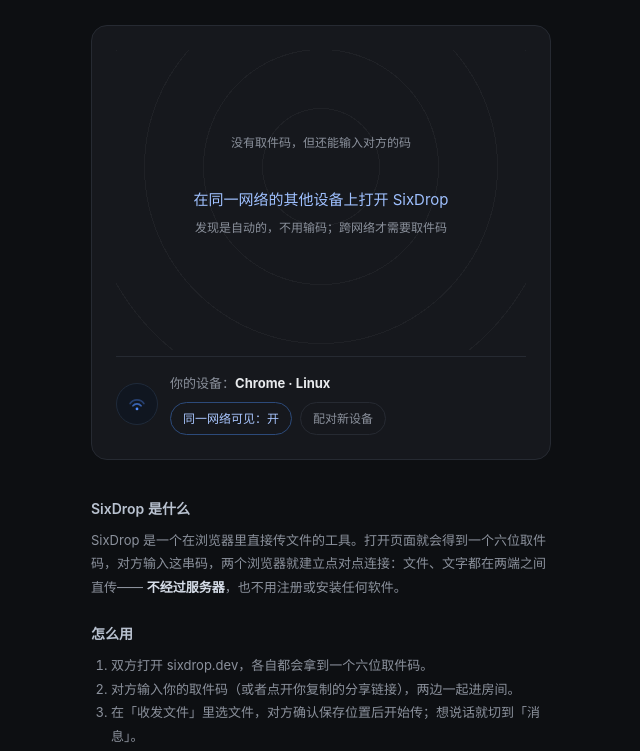
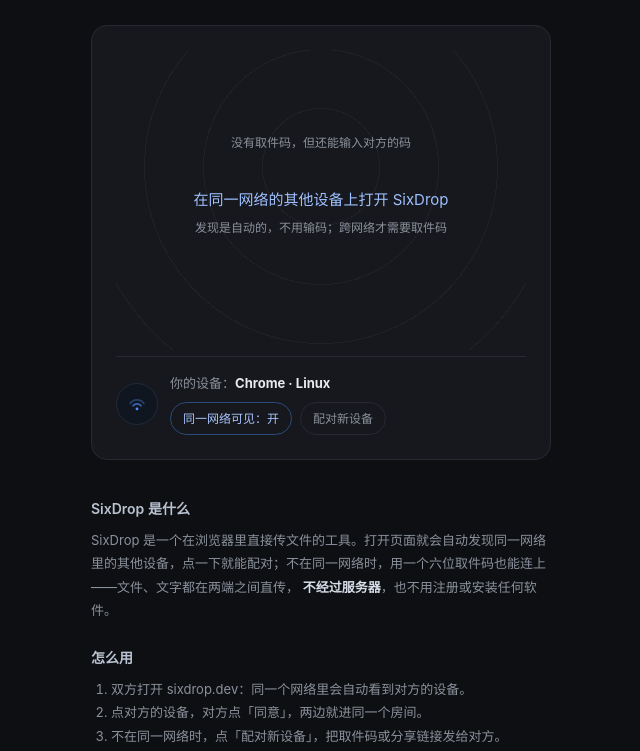
Before and after one commit to tryhtryr/sixdrop, a website: page public/index.html in a window 1280 px wide. Shown: the part 196-947 px from the top of the page, without its empty margins (319-959 px from the left). Drawn offline with Linux system fonts and the light colour scheme; no server answers.

Commit message:
docs(ui): about copy for the peer-first flow, refresh the lobby preview

```diff
--- a/public/index.html
+++ b/public/index.html
@@ -222,14 +222,15 @@
       <section class="about">
         <h2>SixDrop 是什么</h2>
         <p>
-          SixDrop 是一个在浏览器里直接传文件的工具。打开页面就会得到一个六位取件码，对方输入这串码，两个浏览器就建立点对点连接：文件、文字都在两端之间直传——
+          SixDrop 是一个在浏览器里直接传文件的工具。打开页面就会自动发现同一网络里的其他设备，点一下就能配对；不在同一网络时，用一个六位取件码也能连上——文件、文字都在两端之间直传，
           <strong>不经过服务器</strong>，也不用注册或安装任何软件。
         </p>
 
         <h2>怎么用</h2>
         <ol>
-          <li>双方打开 sixdrop.dev，各自都会拿到一个六位取件码。</li>
-          <li>对方输入你的取件码（或者点开你复制的分享链接），两边一起进房间。</li>
+          <li>双方打开 sixdrop.dev：同一个网络里会自动看到对方的设备。</li>
+          <li>点对方的设备，对方点「同意」，两边就进同一个房间。</li>
+          <li>不在同一网络时，点「配对新设备」，把取件码或分享链接发给对方。</li>
           <li>在「收发文件」里选文件，对方确认保存位置后开始传；想说话就切到「消息」。</li>
           <li>传输中双方都能看到进度、速度和剩余时间，传完还能在同一个房间再发一批。</li>
         </ol>
```
Also changed, not shown: public/logo/preview-home.png.
